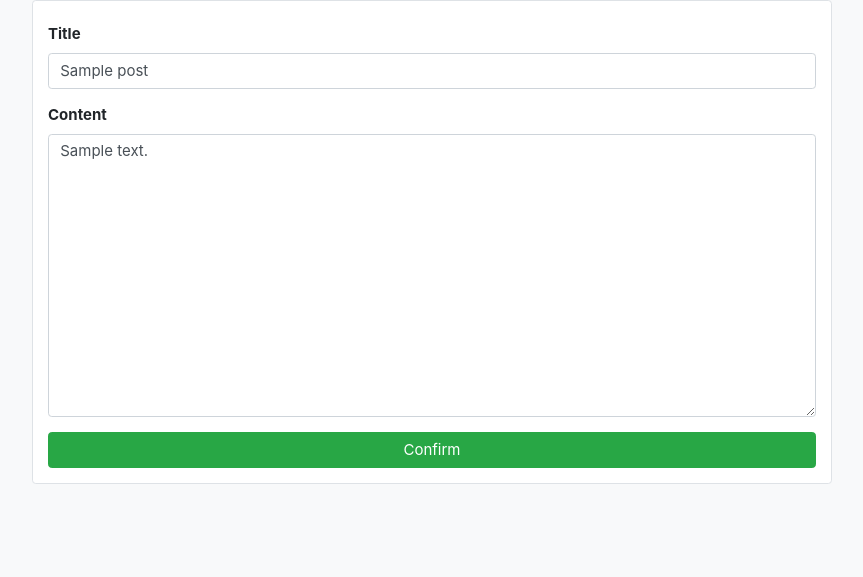
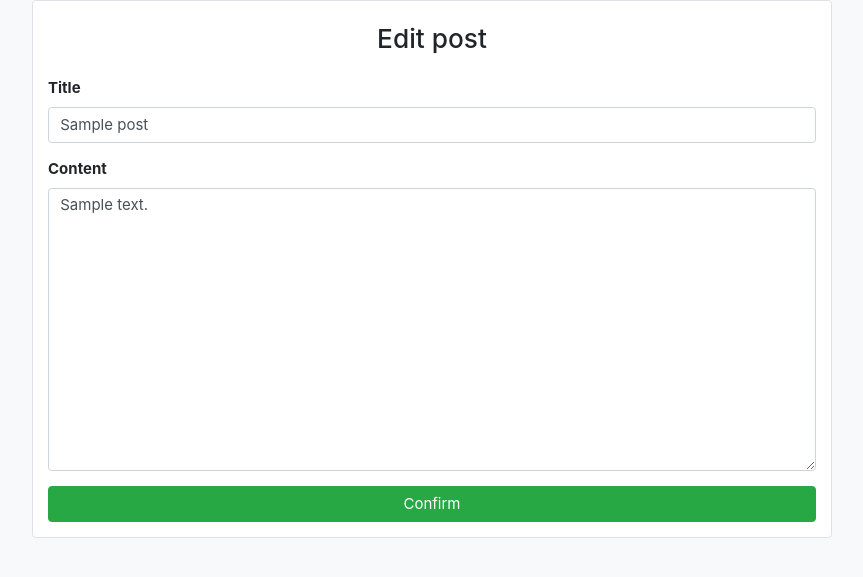
Before and after one commit to esksami/inoolktidder, a Flask app: page /edit/1/ in a window 1280 px wide. Shown: the part 23-600 px from the top of the page, without its empty margins (208-1071 px from the left). Run offline with Flask 2, Linux system fonts and the light colour scheme; a user stored in the database is signed in; tables that the repository leaves empty hold one stand-in row (values such as "Sample post"); some libraries are stand-ins or nearby versions.

Commit message:
Add title to 'edit post'-view

```diff
--- a/application/templates/posts/edit.html
+++ b/application/templates/posts/edit.html
@@ -2,6 +2,9 @@
 
 {% block body %}
 <div class="bg-white border rounded p-3">
+  <div class="p-2 text-center">
+    <h1>Edit post</h1>
+  </div>
   <form method="POST" action="{{ url_for('posts_edit', post_id=post.id) }}">
     <div class="my-2">
       {{ form.title.label(class_="font-weight-bold") }}
```
